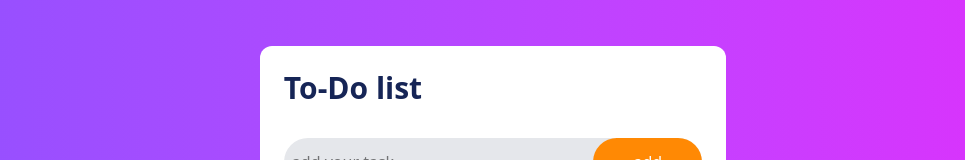
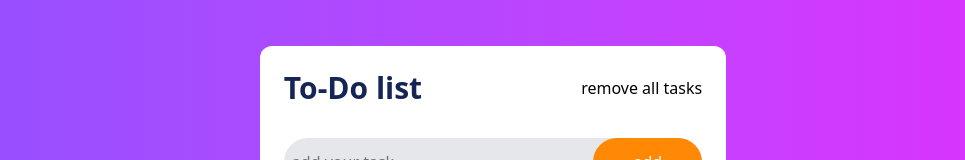
Before and after one commit to parvin-noori/to-do-list, a React (Vite) app in the folder to-do-list/: page / in a window 1280 px wide. Shown: the part 230-390 px from the top of the page, without its empty margins (147-1112 px from the left). Built offline with nearby package versions, Linux system fonts and the light colour scheme.

Commit message:
remove all tasks func

```diff
--- a/to-do-list/components/Title.jsx
+++ b/to-do-list/components/Title.jsx
@@ -1,7 +1,12 @@
-import React from 'react'
+import React from "react";
 
-export default function Title() {
+export default function Title({ clearAllTasks }) {
   return (
-    <h2 className='text-3xl font-semibold text-blue-950'>To-Do list</h2>
-  )
+    <div className="flex items-center justify-between">
+      <h2 className="text-3xl font-semibold text-blue-950">To-Do list</h2>
+      <button type="button" className="cursor-pointer hover:font-semibold" onClick={clearAllTasks}>
+        remove all tasks
+      </button>
+    </div>
+  );
 }
--- a/to-do-list/components/toDoContainer.jsx
+++ b/to-do-list/components/toDoContainer.jsx
@@ -50,6 +50,10 @@ export default function ToDoContainer() {
     setTasks(tasks.filter((task) => !task.completed));
   }
 
+  function clearAllTasks() {
+    setTasks([]);
+  }
+
   const filterTasks = tasks.filter((task) => {
     if (filters === "active") return !task.completed;
     if (filters === "completed") return task.completed;
@@ -66,11 +70,12 @@ export default function ToDoContainer() {
 
   return (
     <div className="bg-white rounded-xl p-6 w-full space-y-8">
-      <Title />
+      <Title  clearAllTasks={clearAllTasks}/>
       <Form
         newTask={newTask}
         handleInputChange={handleInputChange}
         addTask={addTask}
+
       />
       <ToDoList
         tasks={filterTasks}
```
